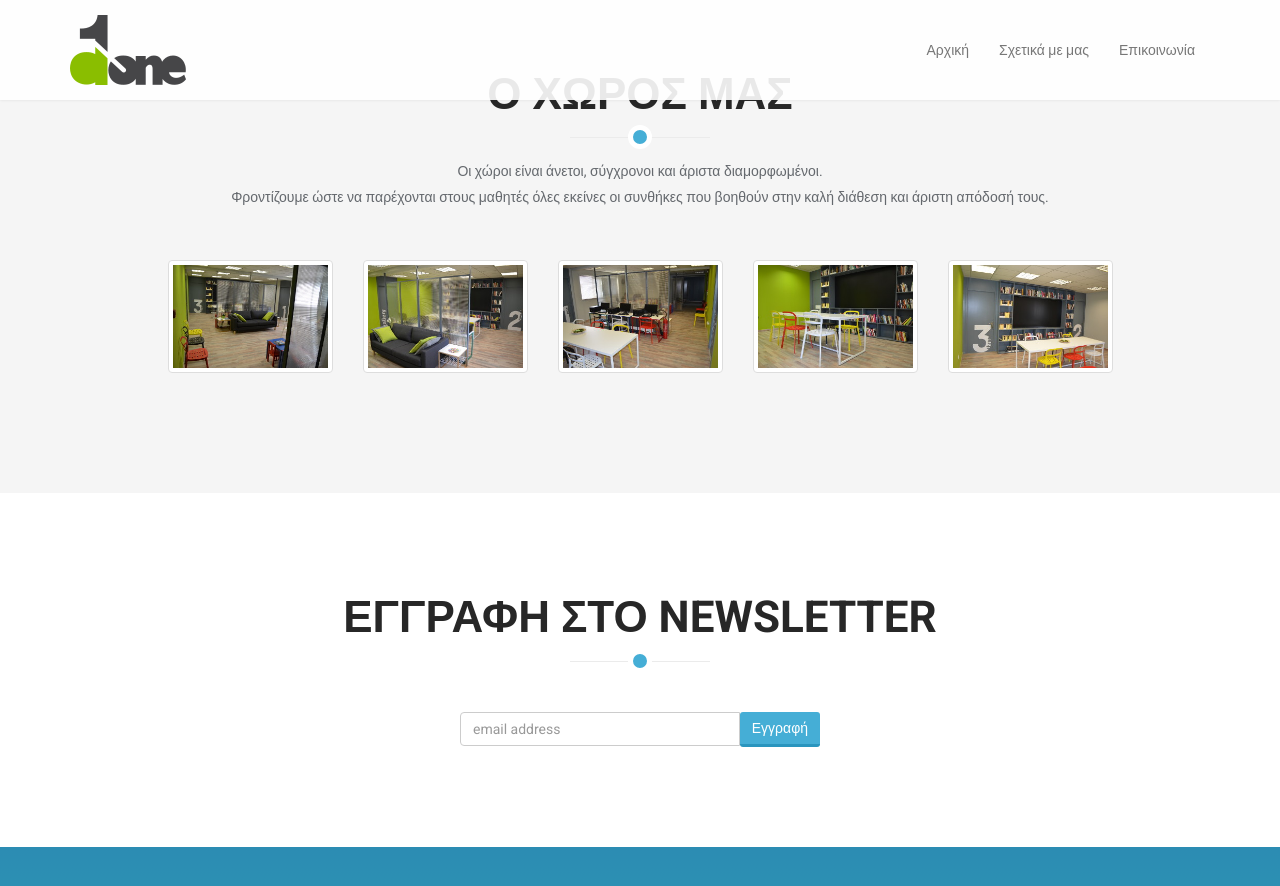
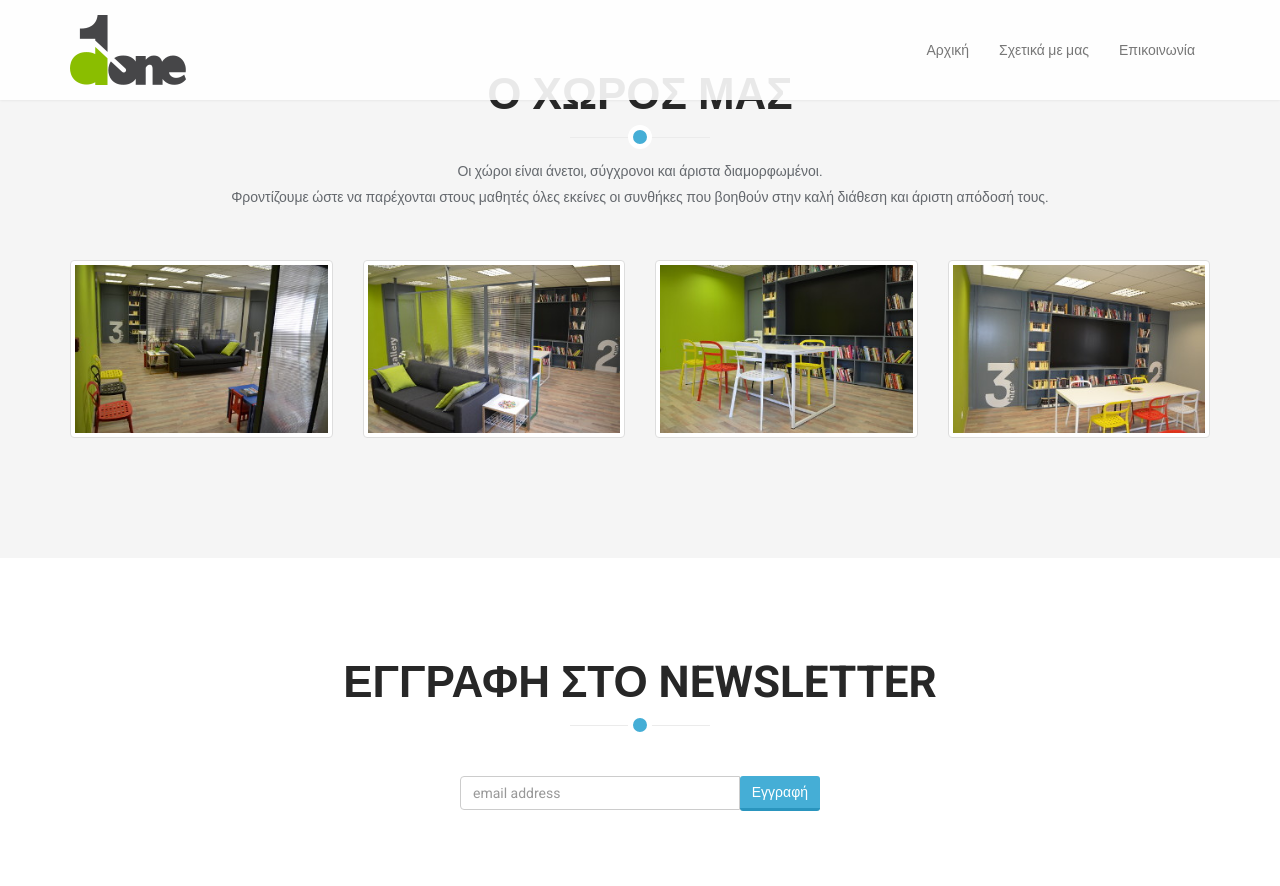
Before and after one commit to Codefully/done, a Jekyll site: the page built from index.html, in a window 1280 px wide and 900 px high, scrolled down 919 px. Shown: the top 886 px of the window. Built offline with Jekyll 4.4.1, drawn with Linux system fonts in a browser that asks for light colours.

Commit message:
update gallery grid layout

```diff
--- a/_includes/portfolio.html
+++ b/_includes/portfolio.html
@@ -1,9 +1,9 @@
 
 
+{% comment %}
 <!-- EXAMPLE GALLERY -->
 <!--
 <div class="gallery" itemscope itemtype="http://schema.org/ImageGallery">
-
     <figure itemprop="associatedMedia" itemscope itemtype="http://schema.org/ImageObject">
         <a href="large-image.jpg" itemprop="contentUrl" data-size="600x400">
             <img src="small-image.jpg" itemprop="thumbnail" alt="Image description" />
@@ -17,38 +17,40 @@
         </a>
         <figcaption itemprop="caption description">Image caption</figcaption>
     </figure>
-
-
 </div>
 -->
+{% endcomment %}
+
 <section id="portfolio">
   <div class="container">
     <div class="section-header">
       <h2 class="section-title text-center wow fadeInDown">Ο χωρος μας</h2>
-      <p class="text-center wow fadeInDown"> Οι χώροι είναι άνετοι, σύγχρονοι και άριστα διαμορφωμένοι.
-        <br> Φροντίζουμε ώστε να παρέχονται στους μαθητές όλες εκείνες οι συνθήκες που βοηθούν στην καλή διάθεση και άριστη απόδοσή τους. </p>
+      <p class="text-center wow fadeInDown">
+        Οι χώροι είναι άνετοι, σύγχρονοι και άριστα διαμορφωμένοι.<br>
+        Φροντίζουμε ώστε να παρέχονται στους μαθητές όλες εκείνες οι συνθήκες που βοηθούν στην καλή διάθεση και άριστη απόδοσή τους.
+      </p>
     </div>
 
     <div class="gallery row" itemscope itemtype="http://schema.org/ImageGallery">
-      <figure itemprop="associatedMedia" itemscope itemtype="http://schema.org/ImageObject" class="col-md-2 col-md-offset-1">
+      <figure itemprop="associatedMedia" itemscope itemtype="http://schema.org/ImageObject" class="col-md-3">
         <a href="images/school/01.jpg" itemprop="contentUrl" data-size="1000x662" class="thumbnail">
-          <img class="img-responsive" src="images/school/01_t.jpg" alt=""> </a>
+          <img class="img-responsive" src="images/school/01_t.jpg" alt="">
+        </a>
       </figure>
-      <figure itemprop="associatedMedia" itemscope itemtype="http://schema.org/ImageObject" class="col-md-2">
+      <figure itemprop="associatedMedia" itemscope itemtype="http://schema.org/ImageObject" class="col-md-3">
         <a href="images/school/02.jpg" itemprop="contentUrl" data-size="1000x662" class="thumbnail">
-          <img class="img-responsive" src="images/school/02_t.jpg" alt=""> </a>
+          <img class="img-responsive" src="images/school/02_t.jpg" alt="">
+        </a>
       </figure>
-      <figure itemprop="associatedMedia" itemscope itemtype="http://schema.org/ImageObject" class="col-md-2">
-        <a href="images/school/03.jpg" itemprop="contentUrl" data-size="1000x662" class="thumbnail">
-          <img class="img-responsive" src="images/school/03_t.jpg" alt=""> </a>
+      <figure itemprop="associatedMedia" itemscope itemtype="http://schema.org/ImageObject" class="col-md-3">
+        <a href="images/school/05.jpg" itemprop="contentUrl" data-size="1000x662" class="thumbnail">
+          <img class="img-responsive" src="images/school/05_t.jpg" alt="">
+        </a>
       </figure>
-      <figure itemprop="associatedMedia" itemscope itemtype="http://schema.org/ImageObject" class="col-md-2">
-        <a href="images/school/05.jpg" itemprop="contentUrl" data-size="1000x662" class="thumbnail">
-          <img class="img-responsive" src="images/school/05_t.jpg" alt=""> </a>
-      </figure>
-      <figure itemprop="associatedMedia" itemscope itemtype="http://schema.org/ImageObject" class="col-md-2">
+      <figure itemprop="associatedMedia" itemscope itemtype="http://schema.org/ImageObject" class="col-md-3">
         <a href="images/school/06.jpg" itemprop="contentUrl" data-size="1000x662" class="thumbnail">
-          <img class="img-responsive" src="images/school/06_t.jpg" alt=""> </a>
+          <img class="img-responsive" src="images/school/06_t.jpg" alt="">
+          </a>
       </figure>
     </div>
 
```
